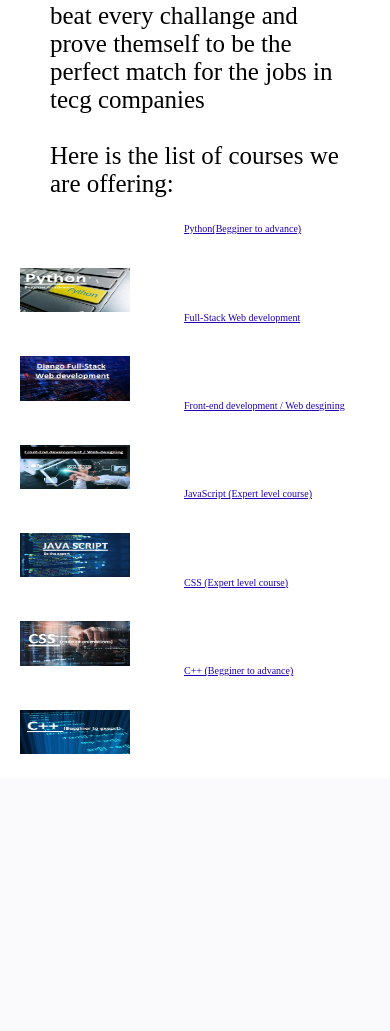
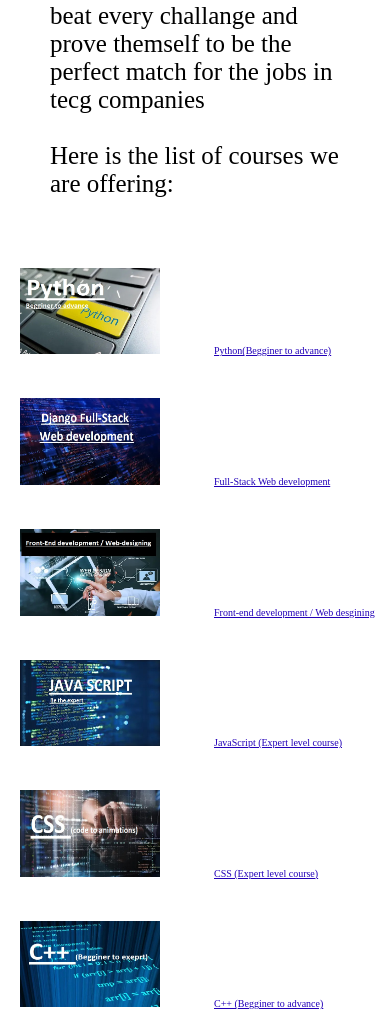
Before and after one commit to GrowUpYourSkills/GrowUpYourSkill, a Django app: page /about in a window 390 px wide. Shown: the part 1021-2052 px from the top of the page. Before the commit the page ends 1775 px from the top, so only its background shows below. Run offline with Django 4.2, Linux system fonts and the light colour scheme.

Commit message:
working on reponsivemess of about page

```diff
--- a/templates/about.html
+++ b/templates/about.html
@@ -29,8 +29,8 @@
         }
         img {
             padding: 25px;
-            width: 400px;
-            height: 30vh;
+            width: 450px;
+            height: 35vh;
         }
     }
 
@@ -40,19 +40,20 @@
         }
         img {
             padding: 20px;
-            width: 300px;
-            height: 20vh;
+            width: 450px;
+            height: 33vh;
         }
     }
 
     @media all and (max-width : 820px) {
         .crs-link {
             font-size:25px;
+            bottom :20px;
         }
         img {
             padding: 20px;
-            width: 250px;
-            height: 20vh;
+            width: 400px;
+            height: 30vh;
         }
         p{
             font-size: 45px;
@@ -65,8 +66,8 @@
         }
         img {
             padding: 20px;
-            width: 200px;
-            height: 15vh;
+            width: 300px;
+            height: 25vh;
         }
         p{
             font-size: 40px;
@@ -79,8 +80,8 @@
         }
         img {
             padding: 20px;
-            width: 180px;
-            height: 15vh;
+            width: 250px;
+            height: 23vh;
         }
         p{
             font-size: 35px;
@@ -90,13 +91,11 @@
     @media all and (max-width : 500px) {
         .crs-link {
             font-size:15px;
-            position: relative;
-            bottom: 100px;
         }
         img {
             padding: 20px;
-            width: 150px;
-            height: 10vh;
+            width: 230px;
+            height: 20vh;
         }
         p{
             font-size: 30px;
@@ -106,26 +105,22 @@
     @media all and (max-width : 440px) {
         .crs-link {
             font-size:13px;
-            position: relative;
-            bottom: 100px;
-        }
+
         img {
             padding: 20px;
-            width: 150px;
-            height: 10vh;
+            width: 200px;
+            height: 18vh;
         }
     }
 
     @media all and (max-width : 400px) {
         .crs-link {
             font-size:10px;
-            position: relative;
-            bottom: 100px;
         }
         img {
             padding: 20px;
-            width: 150px;
-            height: 10vh;
+            width: 180px;
+            height: 15vh;
         }
         p{
             font-size: 25px;
```
Also changed, not shown: other parts of templates/about.html (+10 -20 lines).
